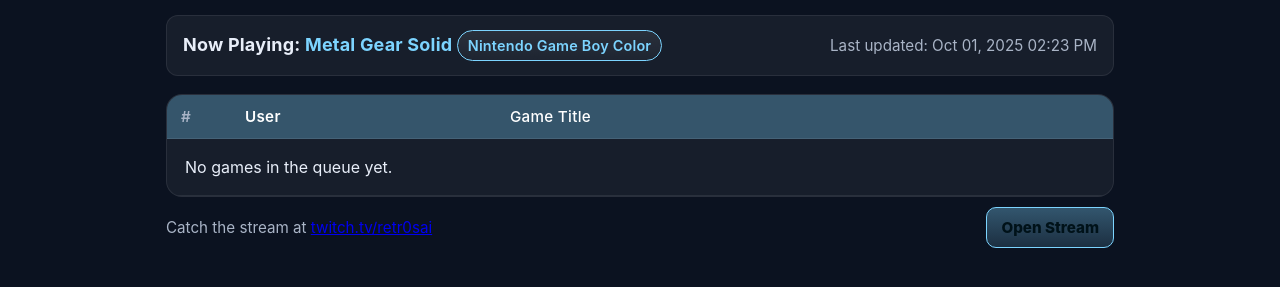
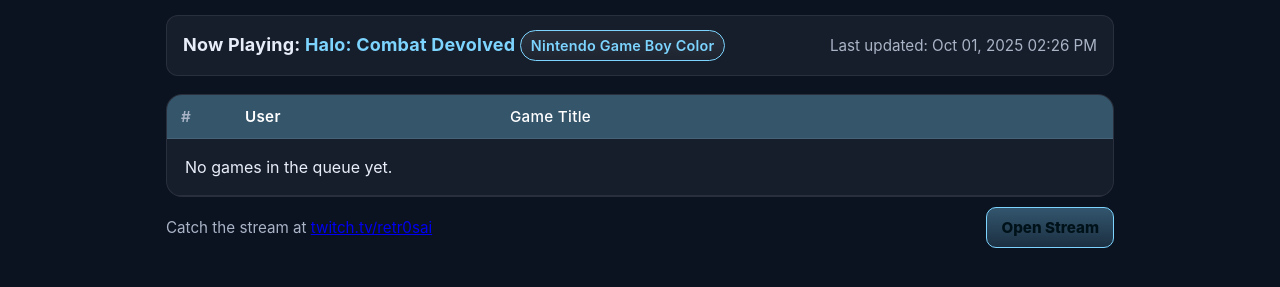
Before and after one commit to saieno/live-game-queue, a plain HTML site: page index.html in a window 1280 px wide. Shown: the part 559-846 px from the top of the page. Drawn offline with Linux system fonts and the light colour scheme.

Commit message:
Update queue (0 items) — Now Playing: Halo: Combat Devolved — Theme: Nintendo_Game_Boy_Color

```diff
--- a/index.html
+++ b/index.html
@@ -89,8 +89,8 @@
         </iframe>
       </div>
       <div class="now">
-        <div class="title">Now Playing: <span>Metal Gear Solid</span> <span class="pill">Nintendo Game Boy Color</span></div>
-        <div class="meta">Last updated: Oct 01, 2025 02:23 PM</div>
+        <div class="title">Now Playing: <span>Halo: Combat Devolved</span> <span class="pill">Nintendo Game Boy Color</span></div>
+        <div class="meta">Last updated: Oct 01, 2025 02:26 PM</div>
       </div>
     </header>
 
```
